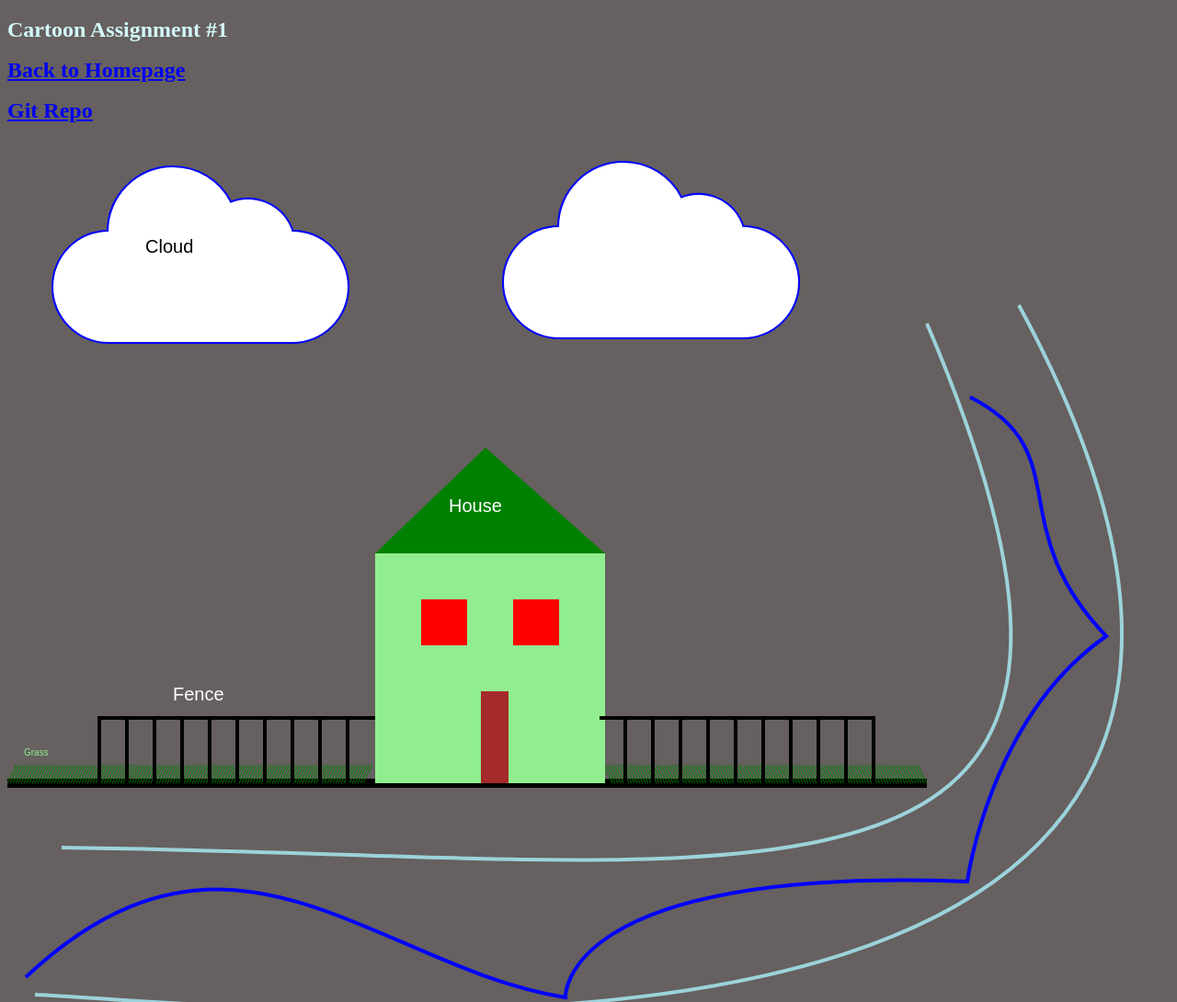
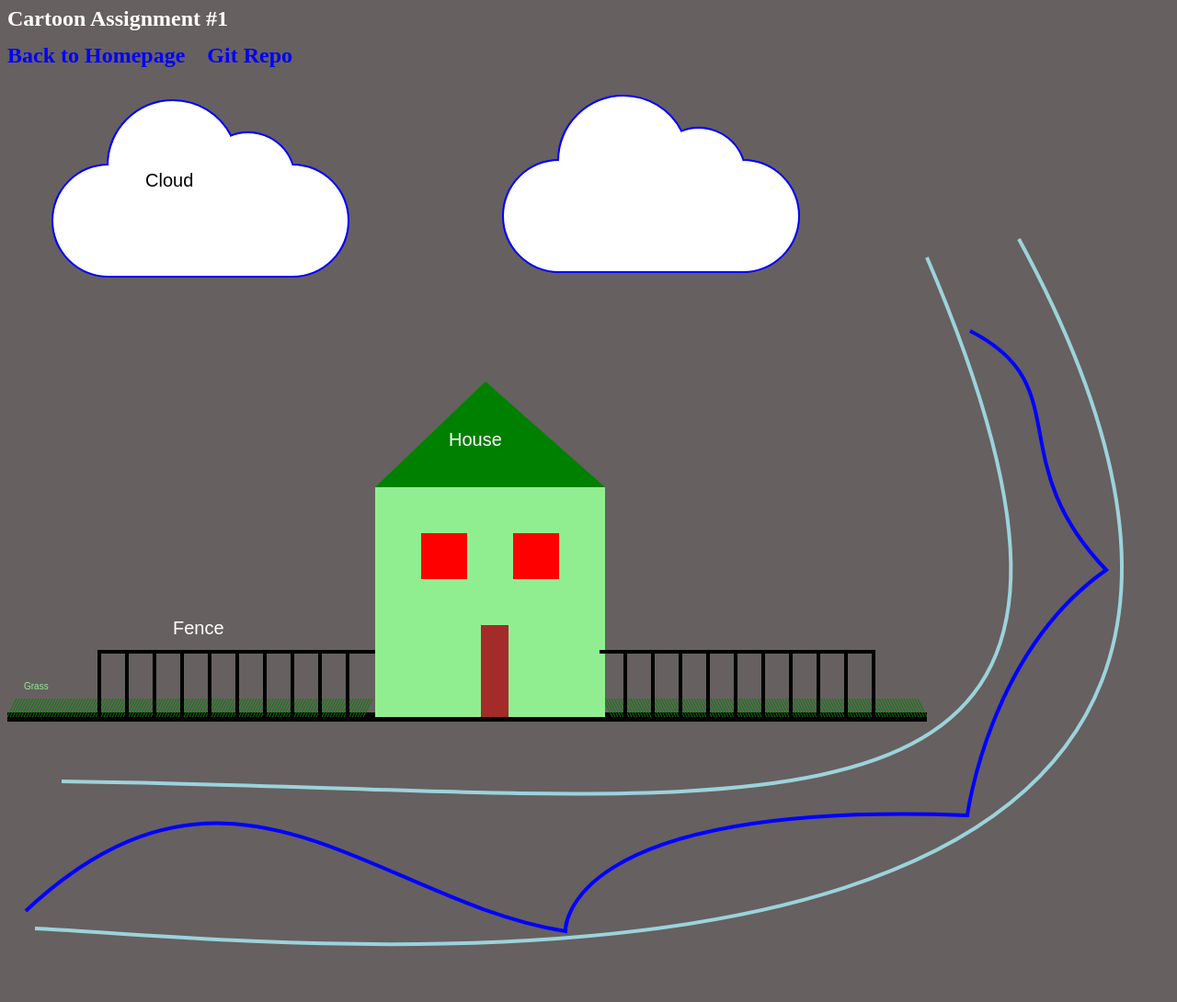
Before and after one commit to Foiz-Ashik/cartoon, a plain HTML site: page index.html in a window 1280 px wide. Shown: the top 1090 px of the page at 92% size. Drawn offline with Linux system fonts and the light colour scheme.

Commit message:
Update index.html

```diff
--- a/index.html
+++ b/index.html
@@ -2,12 +2,25 @@
 <html>
 <body style="background-color:rgb(102, 96, 96);">
 
- <h2 style="color:rgb(211, 248, 248)"> Cartoon Assignment #1</h2>
+ <h2 style="color:rgb(255, 255, 255)"> Cartoon Assignment #1</h2>
 
- <h2><a href="https://foiz-ashik.github.io/">Back to Homepage</a> </h2>
- <h2><a href="https://github.com/Foiz-Ashik/cartoon">Git Repo</a> </h2>
+ <div class="inline-div">
+    <h2><a href="https://foiz-ashik.github.io/">Back to Homepage</a> </h2>
+    <h2>&nbsp;&nbsp;&nbsp;&nbsp;</h2>
+    <h2><a href="https://github.com/Foiz-Ashik/cartoon">Git Repo</a> </h2>
+
+</div>
 
     <style>
+          .inline-div {
+          display: flex;
+          justify-content: left;
+        }
+         a:link {
+     color: blue;
+     background-color: transparent;
+    text-decoration: none;
+         }
 
         canvas {
 
@@ -15,8 +28,8 @@
         }
         body {
 
-            margin: 10;
-            line-height: 1;
+            margin: 5;
+            line-height: 0;
             color:rgb(12, 2, 2);
 
 
```
